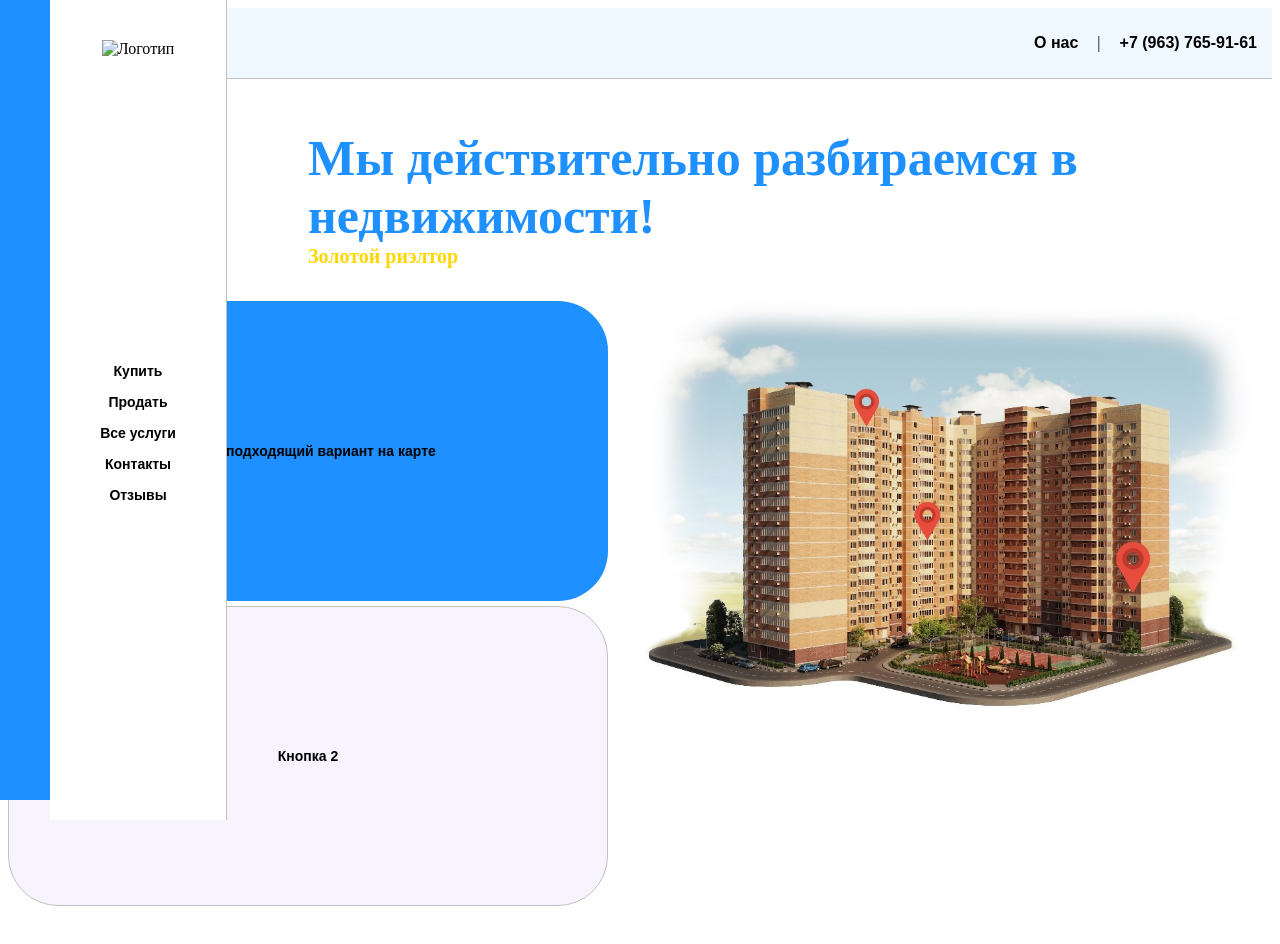
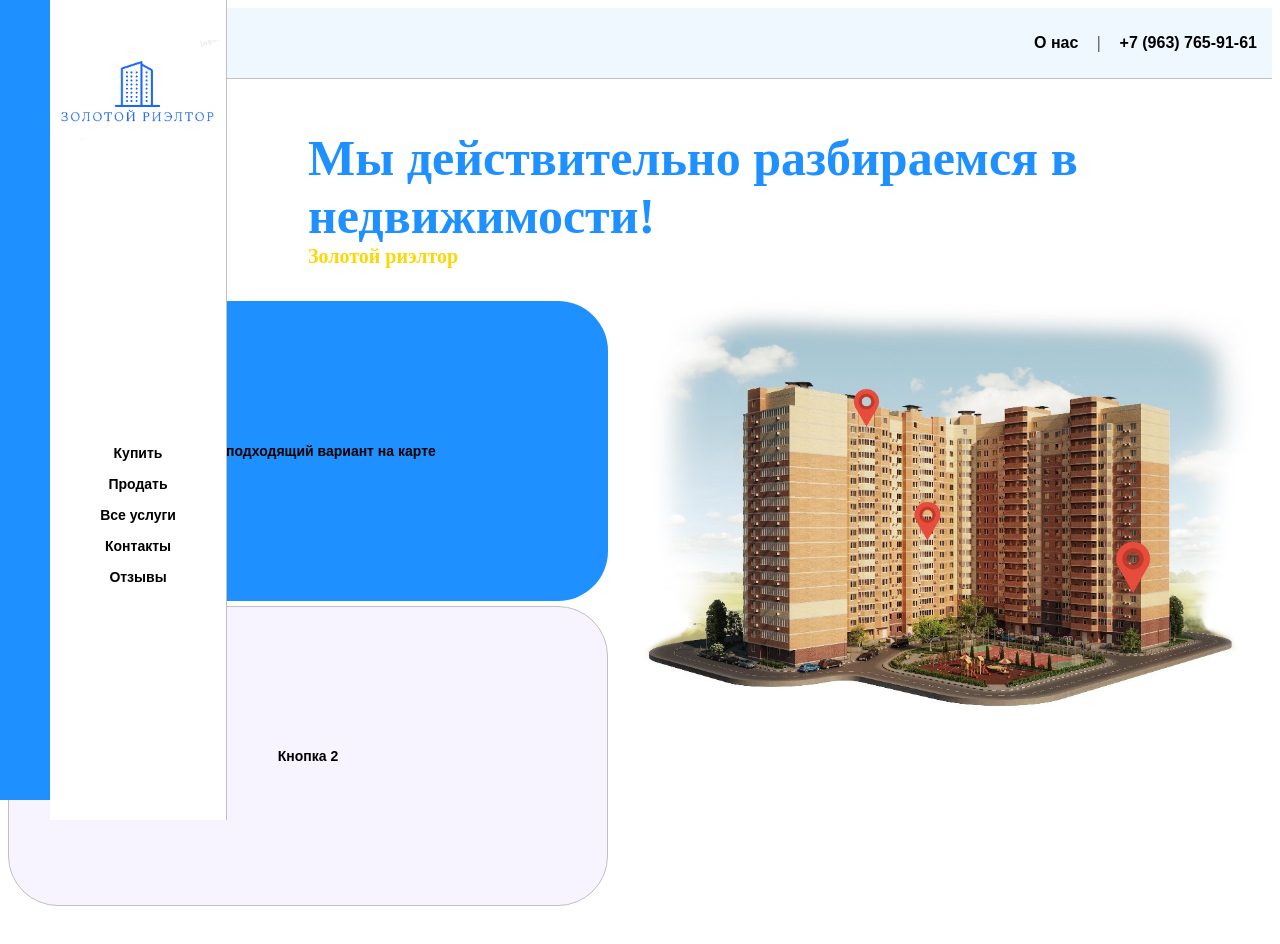
Before and after one commit to nikitos3000/proekt1315, a website: page site/title.html in a window 1280 px wide. Drawn offline with Linux system fonts and the light colour scheme.

Commit message:
krytoe logo

```diff
--- a/site/title.html
+++ b/site/title.html
@@ -16,7 +16,7 @@
     <div class="panel"></div>
     <div class="panel-2">
         <div class="logo-panel">
-            <img src="логотип.png" alt="Логотип" class="logo">
+            <img src="img/log.png" alt="Логотип" class="logo">
         </div>
         <div class="button-container">
             <a href="kupit/buy.html"><button class="panel-button">Купить</button></a>
```
Also changed, not shown: site/map/map.html (+1 -1 lines), site/img/log.png (added), site/map/img2/log2.png (added).
